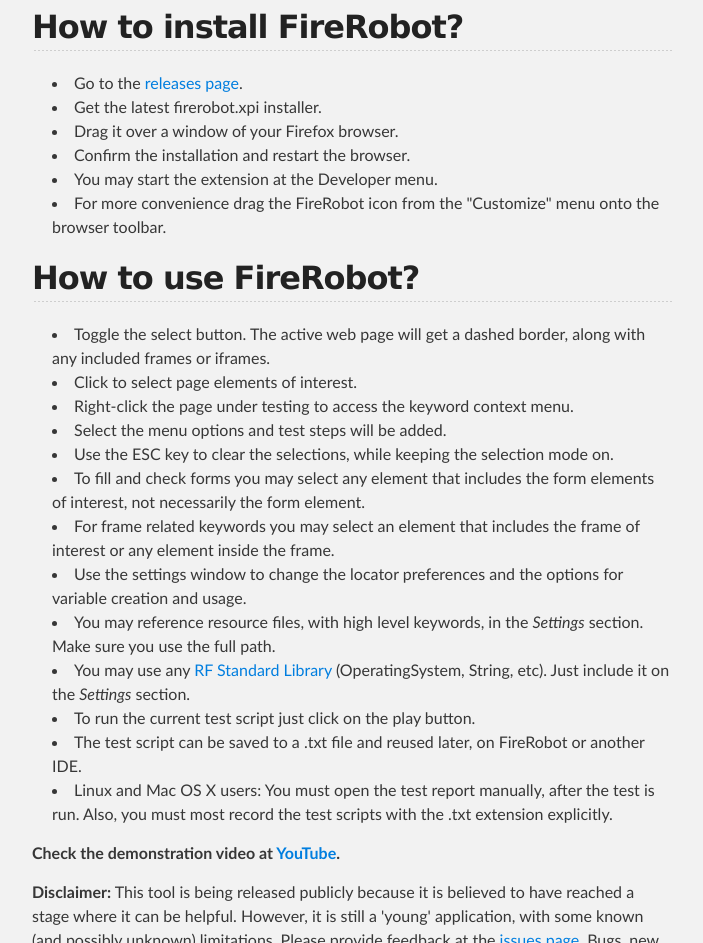
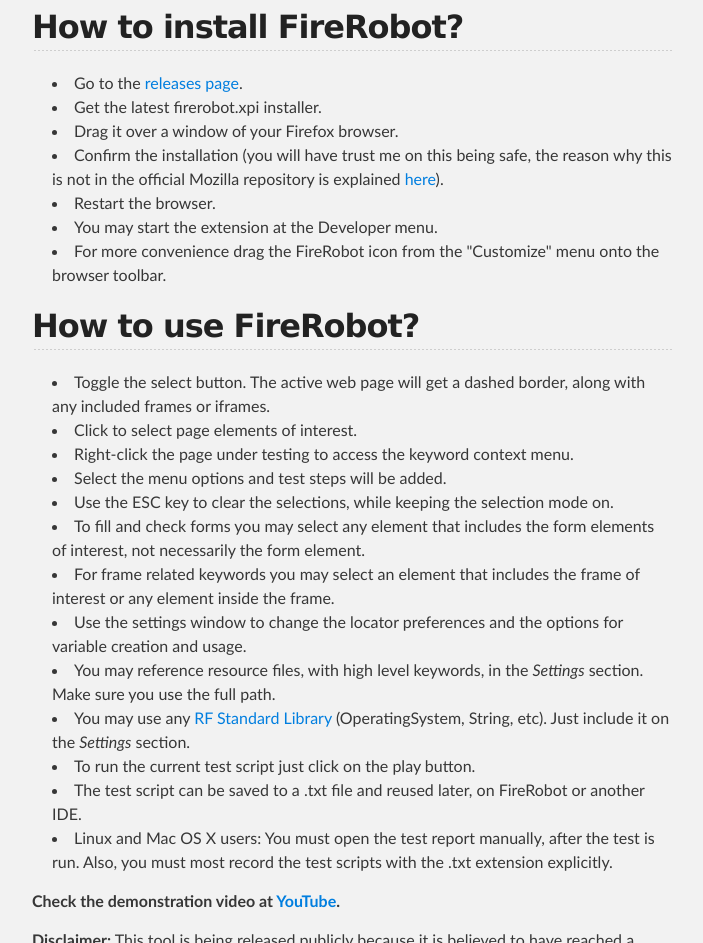
Before and after one commit to joao-carloto/FireRobot, a plain HTML site: page index.html in a window 1280 px wide. Shown: the part 785-1728 px from the top of the page, without its empty margins (288-991 px from the left). Drawn offline with Linux system fonts and the light colour scheme.

Commit message:
Update index.html

```diff
--- a/index.html
+++ b/index.html
@@ -53,7 +53,8 @@ Although this tool has some features in common with record and play tools, it's
 <li>Go to the <a href="https://github.com/joao-carloto/FireRobot/releases">releases page</a>.</li>
 <li>Get the latest firerobot.xpi installer.</li>
 <li>Drag it over a window of your Firefox browser.</li>
-<li>Confirm the installation and restart the browser.</li>
+<li>Confirm the installation (you will have trust me on this being safe, the reason why this is not in the official Mozilla repository is explained <a href="https://forums.mozilla.org/addons/viewtopic.php?f=21&t=19759">here</a>).</li>
+<li>Restart the browser.</li>
 <li>You may start the extension at the Developer menu.</li>
 <li>For more convenience drag the FireRobot icon from the "Customize" menu onto the browser toolbar.</li>
 </ul><h2>
```
